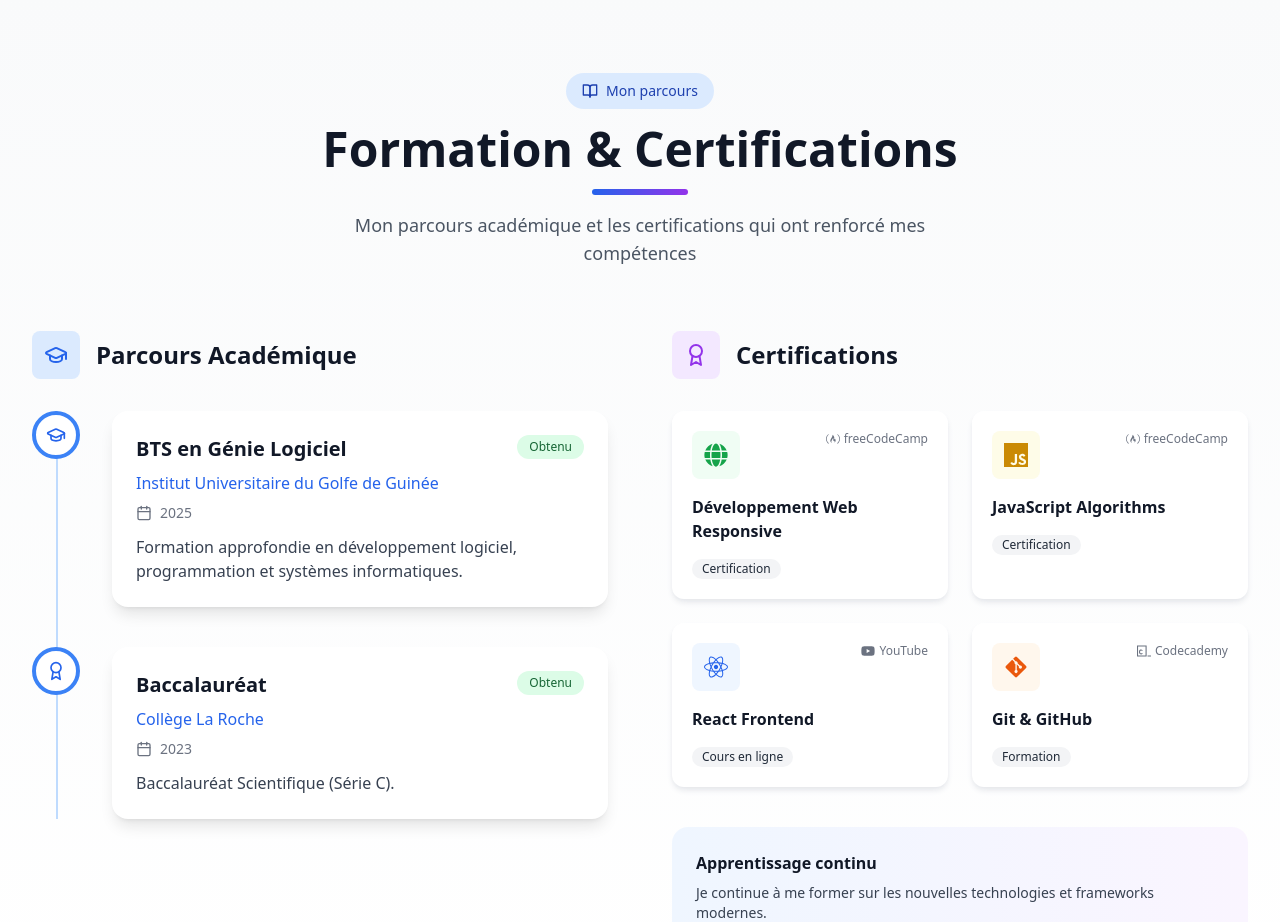
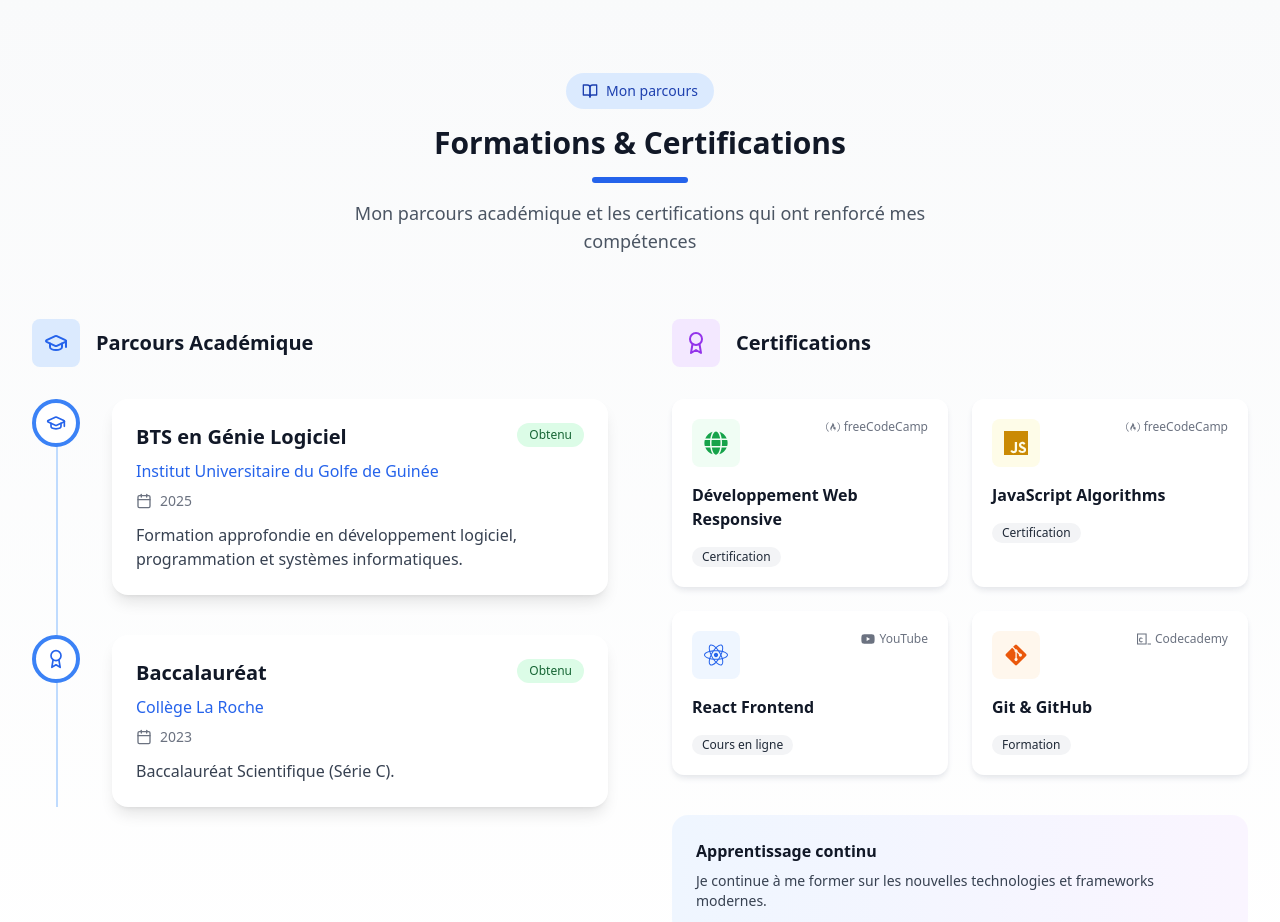
Before and after one commit to TheOne-cmyk/TDF-Portfolio, a React (Vite) app: page / in a window 1280 px wide. Shown: the part 4560-5482 px from the top of the page. Built offline with nearby package versions, Linux system fonts and the light colour scheme.

Commit message:
modification des formations

```diff
--- a/src/components/Education.tsx
+++ b/src/components/Education.tsx
@@ -132,10 +132,10 @@ const Education = () => {
               <BookOpen size={16} className="mr-2" />
               {language === 'fr' ? 'Mon parcours' : 'My journey'}
             </span>
-            <h2 className="text-4xl md:text-5xl font-bold text-gray-900 mb-4 dark:text-gray-100">
-              {language === 'fr' ? 'Formation & Certifications' : 'Education & Certifications'}
+            <h2 className="text-2xl md:text-3xl font-bold text-gray-900 mb-4 dark:text-gray-100">
+              {language === 'fr' ? 'Formations & Certifications' : 'Education & Certifications'}
             </h2>
-            <div className="w-24 h-1.5 bg-gradient-to-r from-blue-600 to-purple-600 mx-auto mb-4 rounded-full"></div>
+            <div className="w-24 h-1.5 bg-blue-600  mx-auto mb-4 rounded-full"></div>
             <p className="text-lg text-gray-600 max-w-2xl mx-auto dark:text-gray-300">
               {language === 'fr'
                 ? 'Mon parcours académique et les certifications qui ont renforcé mes compétences'
@@ -151,7 +151,7 @@ const Education = () => {
                 <div className="w-12 h-12 rounded-lg bg-blue-100 dark:bg-blue-900/30 flex items-center justify-center mr-4">
                   <GraduationCap className="text-blue-600 dark:text-blue-400" size={24} />
                 </div>
-                <h3 className="text-2xl font-bold text-gray-900 dark:text-gray-100">
+                <h3 className="text-xl font-bold text-gray-900 dark:text-gray-100">
                   {language === 'fr' ? 'Parcours Académique' : 'Academic Background'}
                 </h3>
               </div>
@@ -199,7 +199,7 @@ const Education = () => {
                 <div className="w-12 h-12 rounded-lg bg-purple-100 dark:bg-purple-900/30 flex items-center justify-center mr-4">
                   <Award className="text-purple-600 dark:text-purple-400" size={24} />
                 </div>
-                <h3 className="text-2xl font-bold text-gray-900 dark:text-gray-100">
+                <h3 className="text-xl font-bold text-gray-900 dark:text-gray-100">
                   {language === 'fr' ? 'Certifications' : 'Certifications'}
                 </h3>
               </div>
```
